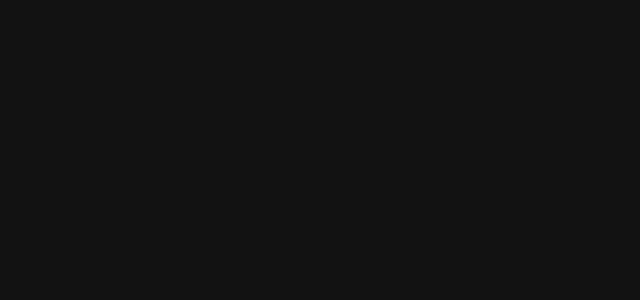
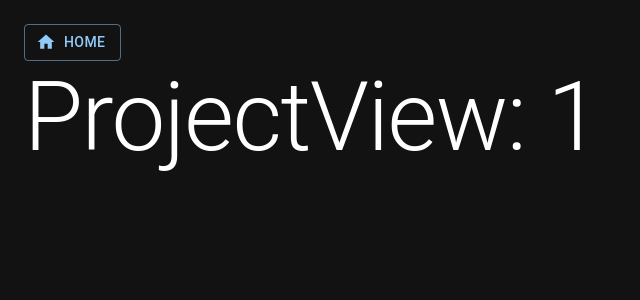
Before and after one commit to infantGrandpa/taskboard-timer, a React (Vite) app in the folder taskboard-timer/: page /projects/1 in a window 1280 px wide. Before the commit this address had no page. Shown: the top 300 px of the page, without its empty margins (0-640 px from the left). Built offline with nearby package versions, Linux system fonts and the light colour scheme.

Commit message:
Add basic project view component and home button

```diff
--- a/taskboard-timer/src/App.tsx
+++ b/taskboard-timer/src/App.tsx
@@ -6,6 +6,7 @@ import { BrowserRouter, Route, Routes } from "react-router-dom";
 import NewProjectForm from "./components/NewProjectForm";
 import { LocalizationProvider } from "@mui/x-date-pickers";
 import { AdapterDateFns } from "@mui/x-date-pickers/AdapterDateFnsV3";
+import ProjectView from "./components/ProjectView";
 
 declare module "@mui/material/styles" {
     interface Theme {
@@ -41,6 +42,10 @@ function App() {
                                 path="/new-project"
                                 element={<NewProjectForm />}
                             />
+                            <Route
+                                path="/projects/:id"
+                                element={<ProjectView />}
+                            />
                         </Routes>
                     </BrowserRouter>
                 </Container>
--- /dev/null
+++ b/taskboard-timer/src/components/HomeButton.tsx
@@ -0,0 +1,17 @@
+import { Button } from "@mui/material";
+import HomeIcon from "@mui/icons-material/Home";
+import { Link } from "react-router-dom";
+
+export const HomeButton = () => {
+    return (
+        <Button
+            component={Link}
+            to="/"
+            variant="outlined"
+            aria-label="home"
+            startIcon={<HomeIcon />}
+        >
+            Home
+        </Button>
+    );
+};
--- a/taskboard-timer/src/components/NewProjectForm.tsx
+++ b/taskboard-timer/src/components/NewProjectForm.tsx
@@ -1,11 +1,12 @@
 import { Button, Container, Fab, Stack, TextField } from "@mui/material";
-import { Link, useNavigate } from "react-router-dom";
+import { useNavigate } from "react-router-dom";
 import { ProjectCreationData, addProject } from "../services/projectService";
 import { useState } from "react";
 import { DatePicker } from "@mui/x-date-pickers";
 import { add } from "date-fns";
 import CheckIcon from "@mui/icons-material/Check";
 import ClearIcon from "@mui/icons-material/Clear";
+import { HomeButton } from "./HomeButton";
 
 const NewProjectForm = () => {
     const [projectName, setProjectName] = useState("");
@@ -45,14 +46,7 @@ const NewProjectForm = () => {
     return (
         <Container maxWidth="sm">
             <Stack direction="row" justifyContent="space-between">
-                <Button
-                    component={Link}
-                    to="/"
-                    variant="outlined"
-                    aria-label="home"
-                >
-                    Home
-                </Button>
+                <HomeButton />
                 <Button
                     variant="outlined"
                     onClick={clearForm}
--- a/taskboard-timer/src/components/ProjectCard.tsx
+++ b/taskboard-timer/src/components/ProjectCard.tsx
@@ -8,6 +8,7 @@ import {
 } from "@mui/material";
 import { Project } from "../hooks/useProjects";
 import DeleteProjectButton from "./DeleteProjectButton";
+import { Link } from "react-router-dom";
 
 interface Props {
     project: Project;
@@ -41,9 +42,10 @@ const ProjectCard = ({ project, variant, onDelete }: Props) => {
             >
                 <CardActions>
                     <Button
-                        disabled
                         size={isFeatured ? "medium" : "small"}
                         disableElevation
+                        component={Link}
+                        to={`/projects/${project.id}`}
                     >
                         Open Project
                     </Button>
--- /dev/null
+++ b/taskboard-timer/src/components/ProjectView.tsx
@@ -0,0 +1,15 @@
+import { Typography } from "@mui/material";
+import { useParams } from "react-router-dom";
+import { HomeButton } from "./HomeButton";
+
+const ProjectView = () => {
+    let { id } = useParams();
+    return (
+        <>
+            <HomeButton />
+            <Typography variant="h1">ProjectView: {id}</Typography>
+        </>
+    );
+};
+
+export default ProjectView;
```
